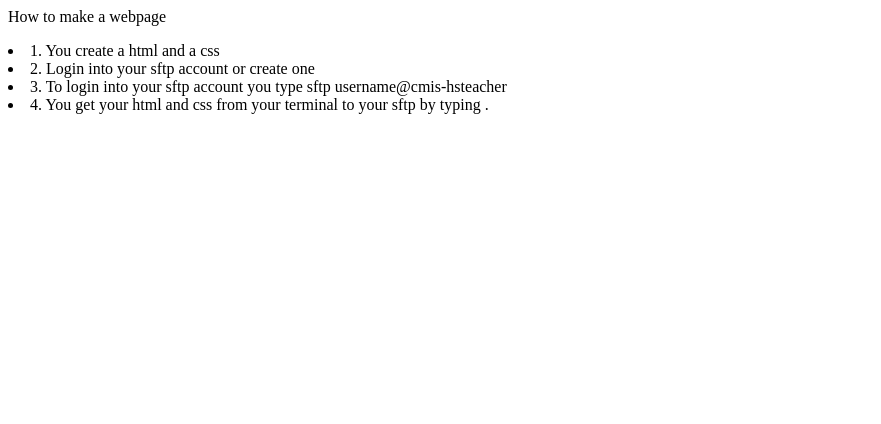
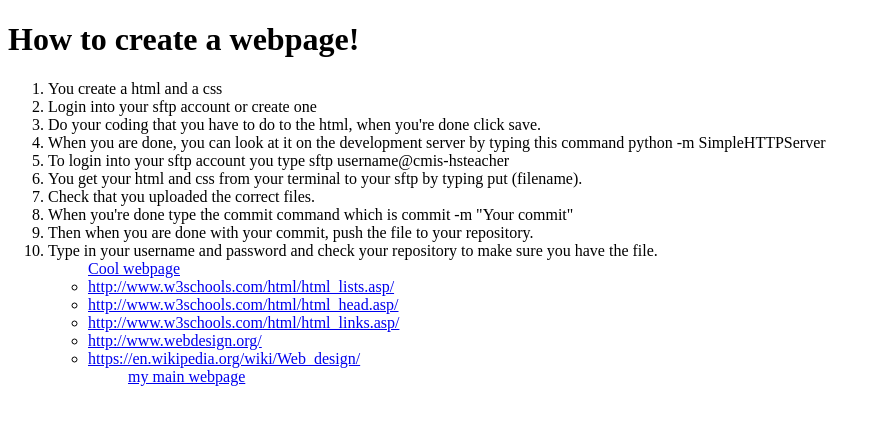
Before and after one commit to charlie2477-cmis/charlie2477-cmis-wd, a plain HTML site: page listandlinks/index.html in a window 1280 px wide. Shown: the whole page, without its empty margins (0-881 px from the left). Drawn offline with Linux system fonts and the light colour scheme.

Commit message:
editted my index.html

```diff
--- a/listandlinks/index.html
+++ b/listandlinks/index.html
@@ -2,23 +2,80 @@
 <html>
 	<head>
 		<title>
-			Title Text
+			How to make a webpage
 		</title>
 		<meta charset="utf-8"/>
 	</head>
 	<body>
-		<header>
-			How to make a webpage
-		</header>
+		<h1>
+			How to create a webpage!
+		</h1>
 		<p>
-			<li>1. You create a html and a css</li> 				<li>2. Login into your sftp account or create one</li>
-			<li>3. To login into your sftp account you type sftp username@cmis-hsteacher</li>
-			<li>4. You get your html and css from your terminal to your sftp by typing .</li>
+		<ol>
+			<li>
+				You create a html and a css
+			</li>
+			<li>
+				Login into your sftp account or create one 			        </li>
+			<li>
+				 Do your coding that you have to do to the html, when you're done click save.
+			</li>
+			<li>
+				 When you are done, you can look at it on the development server by typing this command python -m SimpleHTTPServer
+			</li>
+			<li>
+				  To login into your sftp account you type sftp username@cmis-hsteacher
+			</li>
+			<li>
+				 You get your html and css from your terminal to your sftp by typing put (filename).
+			</li>
+			<li>
+				 Check that you uploaded the correct files.
+			</li>
+			<li>
+				 When you're done type the commit command which is commit -m "Your commit"
+			</li>
+			<li>
+				 Then when you are done with your commit, push the file to your repository.
+			</li>
+			<li>
+				 Type in your username and password and check your repository to make sure you have the file.
+			</li>
+
 		<nav>
+			<ul>
+				<il>
+					<a href="charlie2477-cmis"> Cool webpage </a>
+			</ul>
+				</il>
+		</nav>
+		<ul>
+				<a href="unit4.htm"></a>
+		</ul>
+
 		</nav>
 		<main>
+		<ul>
+			<li>
+				<a href="http://www.w3schools.com/html/html_lists.asp">http://www.w3schools.com/html/html_lists.asp/</a>
+			</li>
+			<li>
+				<a href="http://www.w3schools.com/html/html_head.asp">http://www.w3schools.com/html/html_head.asp/</a>
+			</li>
+			<li>
+				<a href="http://www.w3schools.com/html/html_links.asp">http://www.w3schools.com/html/html_links.asp/</a>
+			</li>
+			<li>
+				<a href="http://www.webdesign.org//">http://www.webdesign.org/</a>
+			</li>
+			<li>
+			<a href="https://en.wikipedia.org/wiki/Web_design/">https://en.wikipedia.org/wiki/Web_design/</a>
+			</li>
+
+		<ul>
+		<a href="http://localhost:8000/index.html/">my main webpage</a>
+               </ul>
 		</main>
 		<footer>
 		</footer>
 	</body>
-</html>
```
